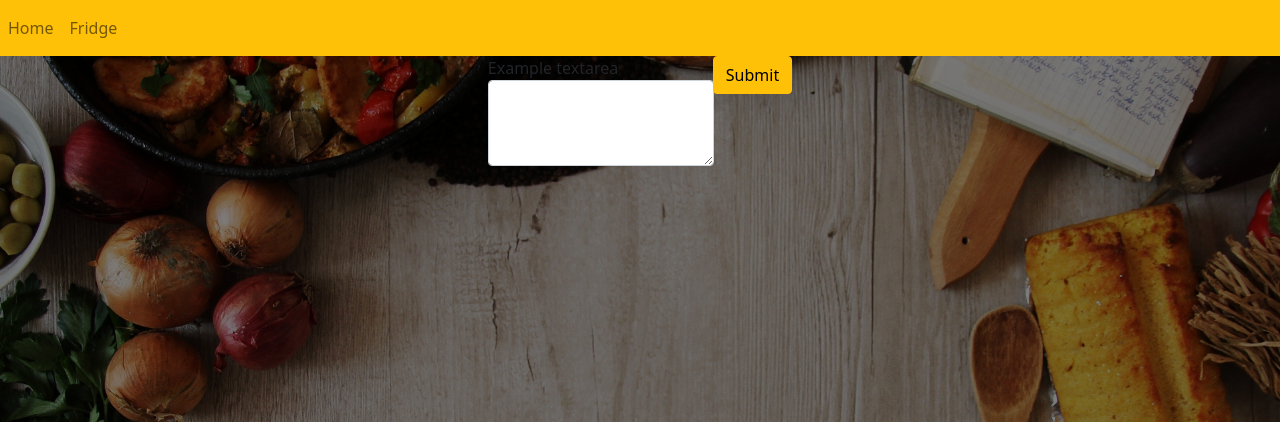
After one commit to waqaspathan00/recipe-finder, a Flask app: page /fridge in a window 1280 px wide. The commit adds this page. Shown: the top 422 px of the page. Run offline with Flask 2, Linux system fonts and the light colour scheme; some libraries are stand-ins or nearby versions.

Commit message:
added route for /fridge

```diff
--- a/website/controllers/recipe_controller.py
+++ b/website/controllers/recipe_controller.py
@@ -7,7 +7,7 @@ class RecipeController:
     """ handle get and post requests concerning food recipes on homepage """
 
     @staticmethod
-    def post():
+    def post_name():
         """
         when the user submits a food name, create a list of all the related food names and ids
 
@@ -25,6 +25,10 @@ class RecipeController:
         return render_template("home.html")
 
     @staticmethod
+    def post_ingredients():
+        return render_template("fridge.html")
+
+    @staticmethod
     def get():
         """ getting the ingredients and steps for a clicked food """
 
--- a/website/templates/base.html
+++ b/website/templates/base.html
@@ -16,8 +16,9 @@
     </button>
     <div class="collape navbar-collapse" id="navbar">
         <div class="navbar-nav">
+            <!-- Add more navbar links here -->
             <a class="nav-item nav-link" id="Home" href="/">Home</a>
-            <!-- Add more navbar links here -->
+            <a class="nav-item nav-link" id="Fridge" href="/fridge">Fridge</a>
         </div>
     </div>
 </nav>
--- /dev/null
+++ b/website/templates/fridge.html
@@ -0,0 +1,19 @@
+{% extends "base.html" %}
+
+{% block content %}
+
+    <div class="flexbox-container">
+        <form method="POST">
+            <div class="input-group mb-3">
+                <div class="form-group">
+                    <label for="exampleFormControlTextarea1">Example textarea</label>
+                    <textarea class="form-control" id="exampleFormControlTextarea1" rows="3"></textarea>
+                </div>
+                <div class="input-group-append">
+                    <button class="btn btn-warning" type="submit">Submit</button>
+                </div>
+            </div>
+        </form>
+    </div>
+
+{% endblock %}
--- a/website/views.py
+++ b/website/views.py
@@ -12,9 +12,14 @@ def home():
 @views.route("/", methods=["POST"])
 def get_foods_by_name():
     """ display the food results for a user searched food """
-    return RecipeController.post()
+    return RecipeController.post_name()
 
 @views.route("/recipe", methods=["GET"])
 def recipe():
     """ display the ingredients and steps for a desired food """
     return RecipeController.get()
+
+@views.route("/fridge", methods=["POST", "GET"])
+def get_foods_by_ingredients():
+    """ display the foods results for foods containing matching ingredients entered by user """
+    return RecipeController.post_ingredients()
```
